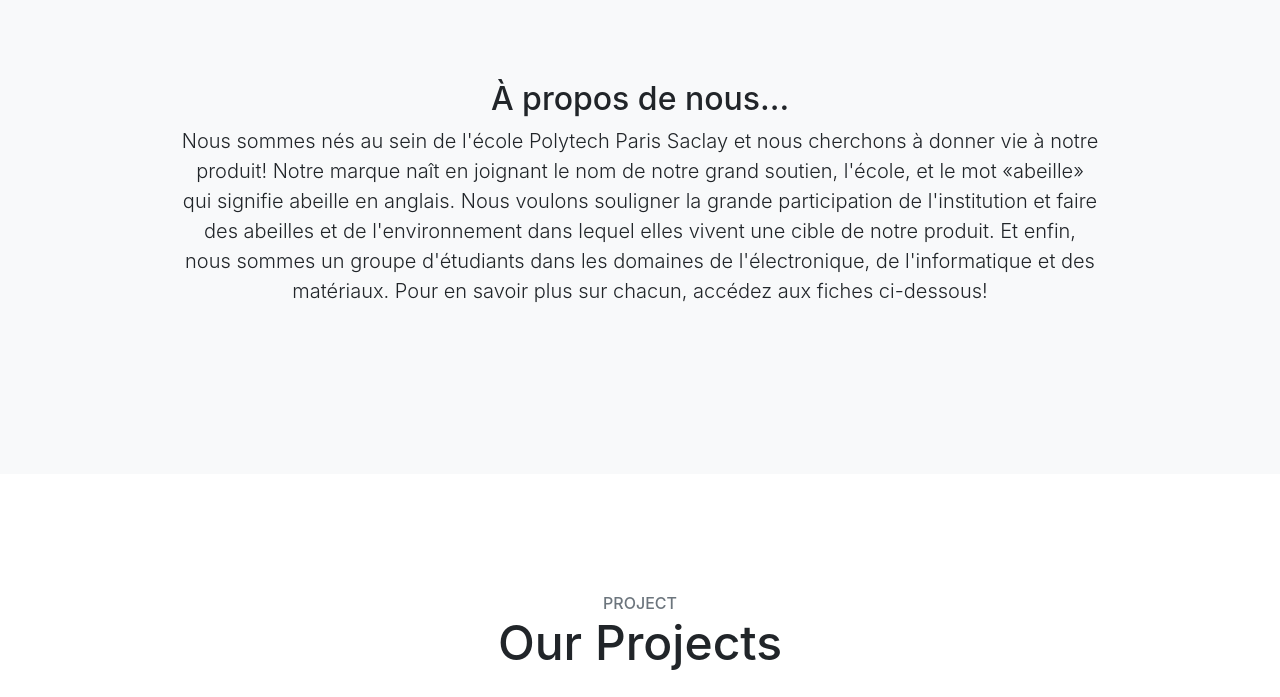
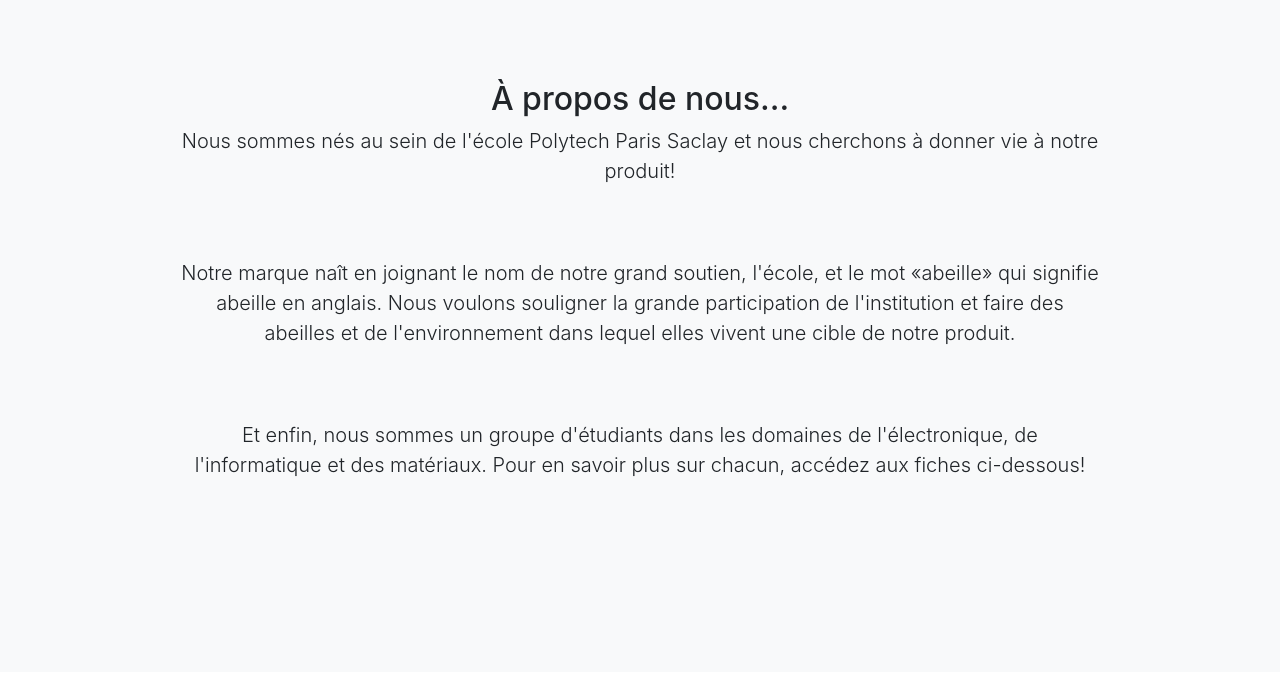
Before and after one commit to polybee-admin/polybee-admin.github.io, a website with bundled scripts: page index.html in a window 1280 px wide. Shown: the part 840-1537 px from the top of the page. Built offline with nearby package versions, Linux system fonts and the light colour scheme.

Commit message:
About us modification

```diff
--- a/index.html
+++ b/index.html
@@ -70,11 +70,9 @@
       <div class="row">
         <div class="col-lg-10 mx-auto">
           <h2>À propos de nous...</h2>
-          <p class="lead mb-5">Nous sommes nés au sein de l'école Polytech Paris Saclay et nous cherchons à donner vie à notre produit!
-
-            Notre marque naît en joignant le nom de notre grand soutien, l'école, et le mot «abeille» qui signifie abeille en anglais. Nous voulons souligner la grande participation de l'institution et faire des abeilles et de l'environnement dans lequel elles vivent une cible de notre produit.
-
-            Et enfin, nous sommes un groupe d'étudiants dans les domaines de l'électronique, de l'informatique et des matériaux. Pour en savoir plus sur chacun, accédez aux fiches ci-dessous!</p>
+          <p class="lead mb-5">Nous sommes nés au sein de l'école Polytech Paris Saclay et nous cherchons à donner vie à notre produit!</p><br>
+          <p class="lead mb-5">Notre marque naît en joignant le nom de notre grand soutien, l'école, et le mot «abeille» qui signifie abeille en anglais. Nous voulons souligner la grande participation de l'institution et faire des abeilles et de l'environnement dans lequel elles vivent une cible de notre produit.</p><br>
+          <p class="lead mb-5">Et enfin, nous sommes un groupe d'étudiants dans les domaines de l'électronique, de l'informatique et des matériaux. Pour en savoir plus sur chacun, accédez aux fiches ci-dessous!</p><br>
         </div>
       </div>
     </div>
```
